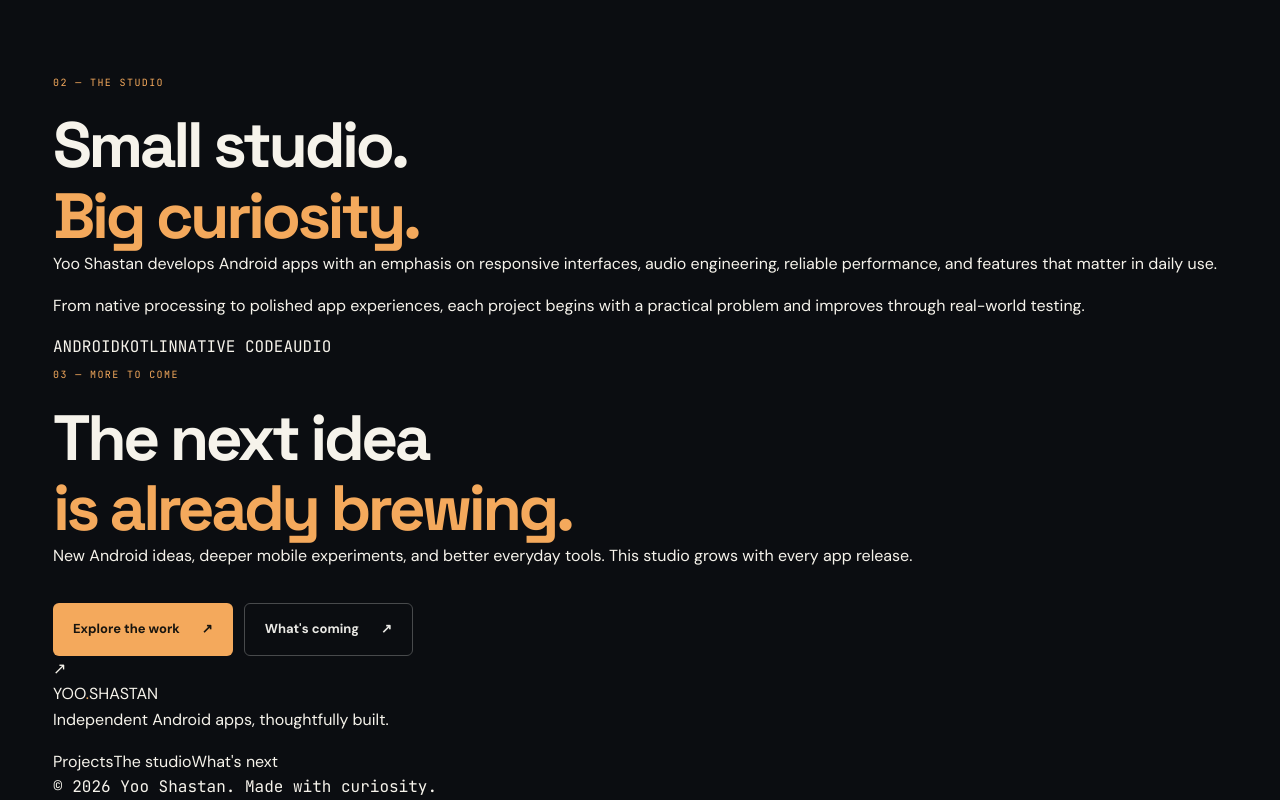
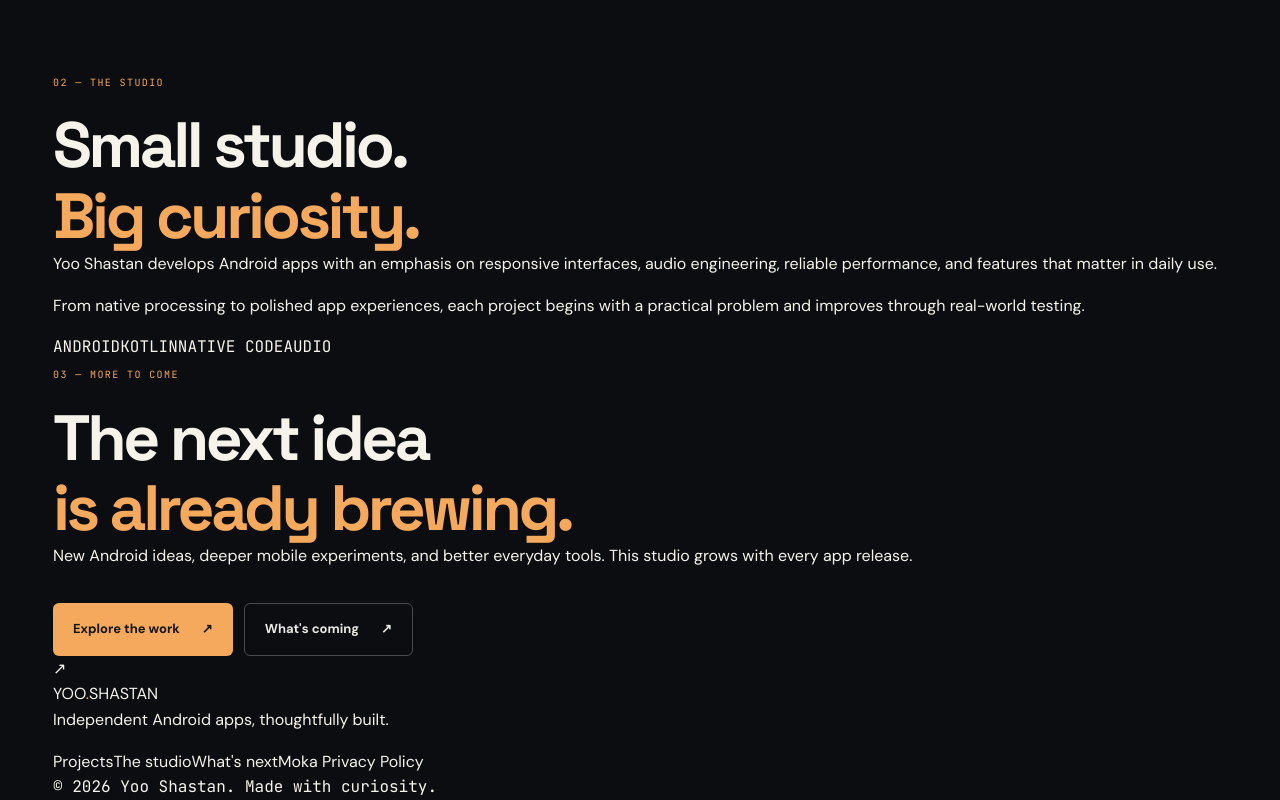
Before and after one commit to JLukassen/yooshastan.com, a plain HTML site: page index.html in a window 1280 px wide. Shown: the part 2081-2881 px from the top of the page. Drawn offline with Linux system fonts and the light colour scheme.

Commit message:
Add public Moka privacy policy link in studio site footer

```diff
--- a/index.html
+++ b/index.html
@@ -84,6 +84,6 @@
 
     <section class="connect container" id="contact" aria-labelledby="connect-heading"><div class="connect-glow" aria-hidden="true"></div><div class="connect-content"><span class="section-no">03 — MORE TO COME</span><h2 id="connect-heading">The next idea<br><em>is already brewing.</em></h2><p>New Android ideas, deeper mobile experiments, and better everyday tools. This studio grows with every app release.</p><div class="connect-actions"><a class="btn btn-primary" href="#projects">Explore the work <span aria-hidden="true">↗</span></a><a class="btn btn-outline" href="#now">What's coming <span aria-hidden="true">↗</span></a></div></div><div class="connect-ornament" aria-hidden="true">↗</div></section>
   </main>
-  <footer class="footer container"><a class="footer-brand" href="#top">YOO<span>.</span>SHASTAN</a><p>Independent Android apps, thoughtfully built.</p><nav aria-label="Footer links"><a href="#projects">Projects</a><a href="#about">The studio</a><a href="#now">What's next</a></nav><div class="copyright">© <span id="year">2026</span> Yoo Shastan. Made with curiosity.</div></footer>
+  <footer class="footer container"><a class="footer-brand" href="#top">YOO<span>.</span>SHASTAN</a><p>Independent Android apps, thoughtfully built.</p><nav aria-label="Footer links"><a href="#projects">Projects</a><a href="#about">The studio</a><a href="#now">What's next</a><a href="moka/privacy/">Moka Privacy Policy</a></nav><div class="copyright">© <span id="year">2026</span> Yoo Shastan. Made with curiosity.</div></footer>
 </body>
 </html>
```
